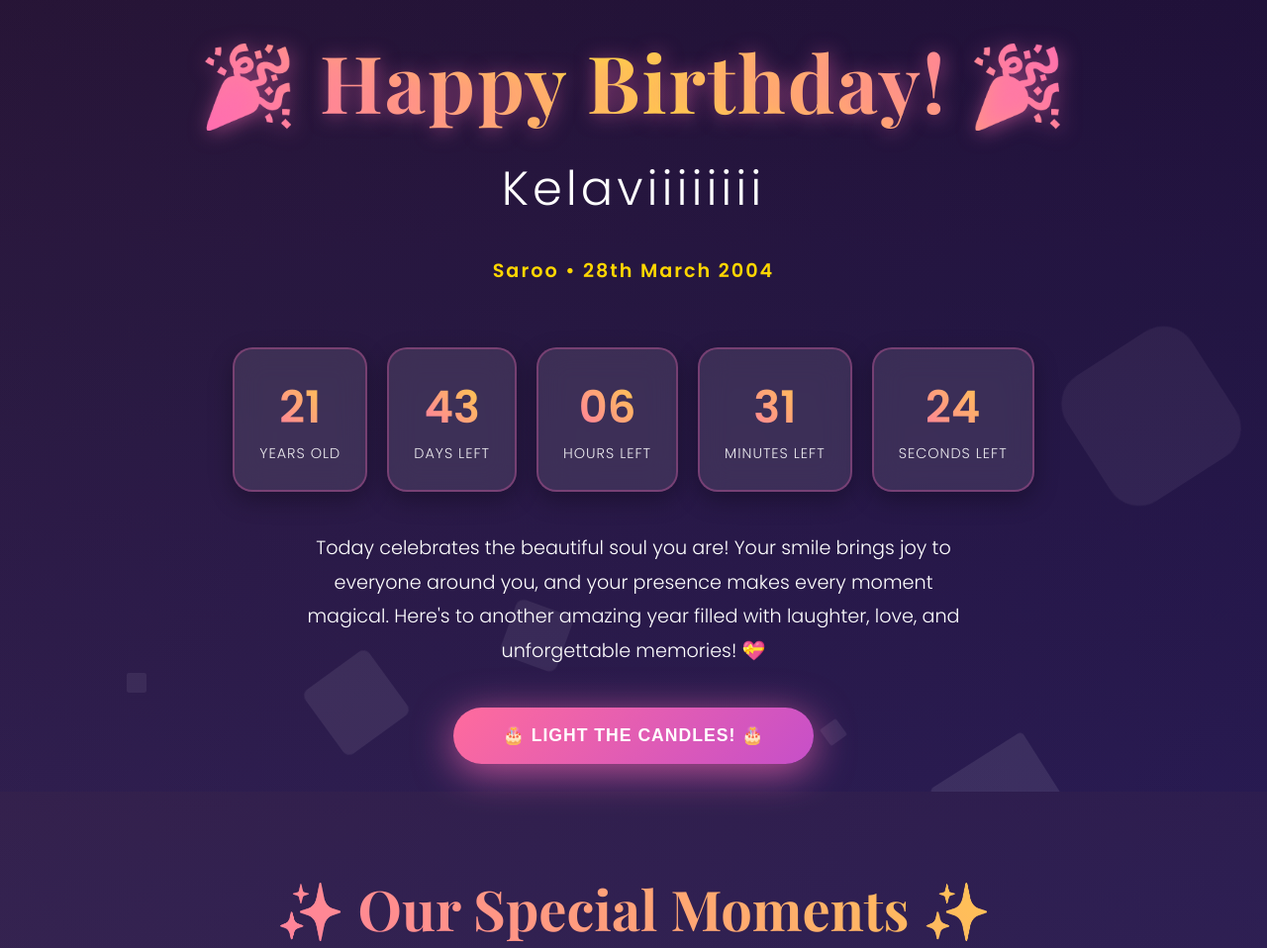
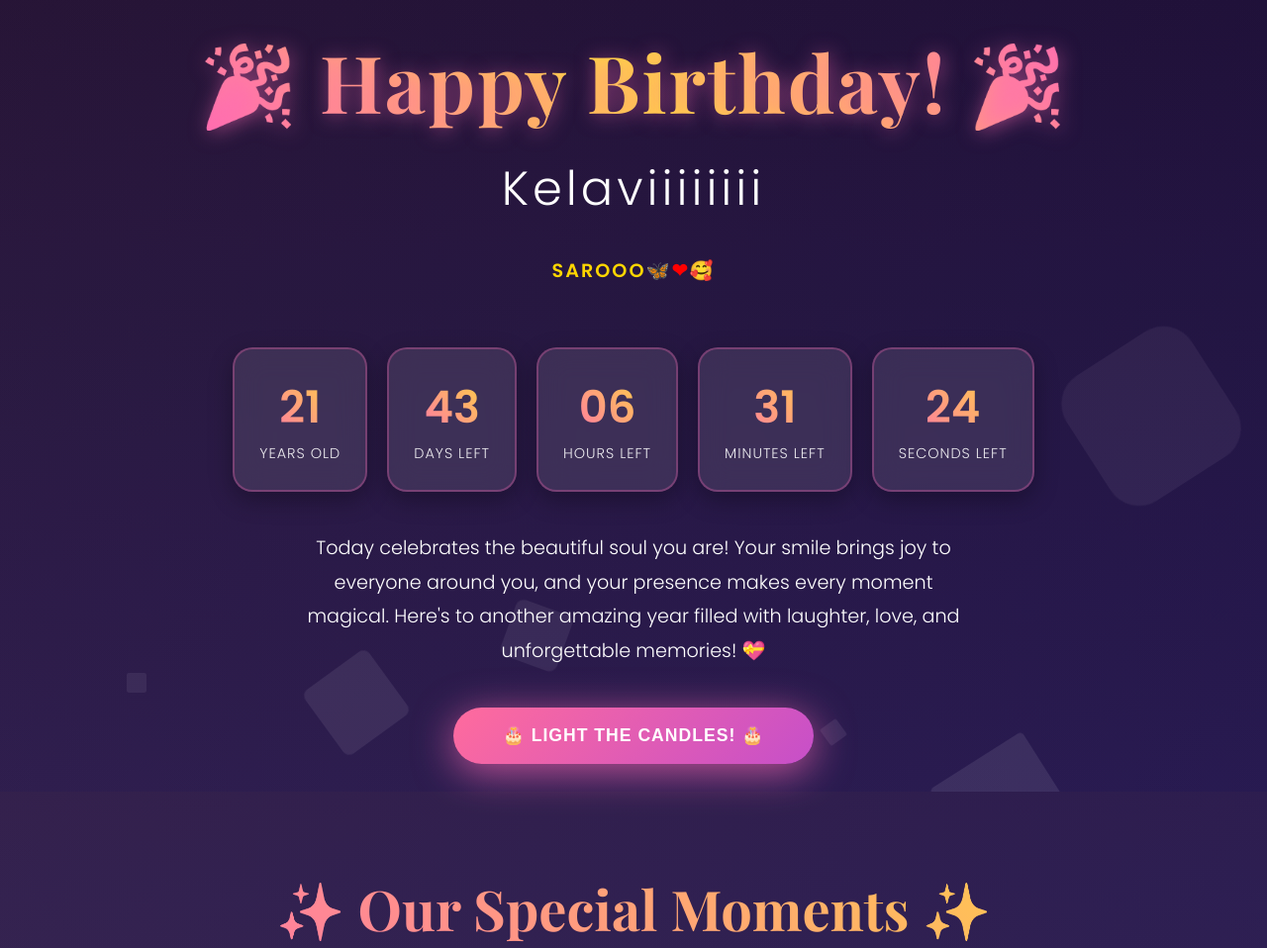
Before and after one commit to Rahulnandha7/hbd, a plain HTML site: page index.html in a window 1280 px wide. Shown: the top 958 px of the page at 99% size. Drawn offline with nearby package versions, Linux system fonts and the light colour scheme.

Commit message:
index.html

```diff
--- a/index.html
+++ b/index.html
@@ -741,7 +741,7 @@
         <div class="hero">
             <h1>🎉 Happy Birthday! 🎉</h1>
             <h2>Kelaviiiiiiii</h2>
-            <p class="subtitle">Saroo • 28th March 2004</p>
+            <p class="subtitle">SAROOO🦋<span style="color: red;">❤</span>🥰</p>
 
             <div class="countdown" id="countdown">
                 <div class="countdown-item">
```
